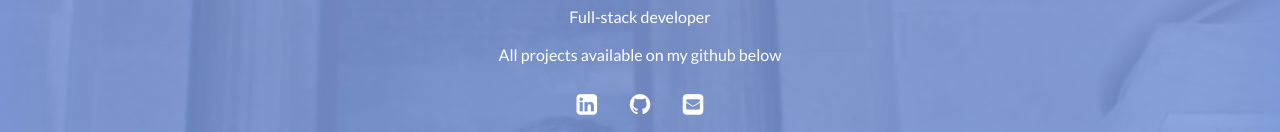
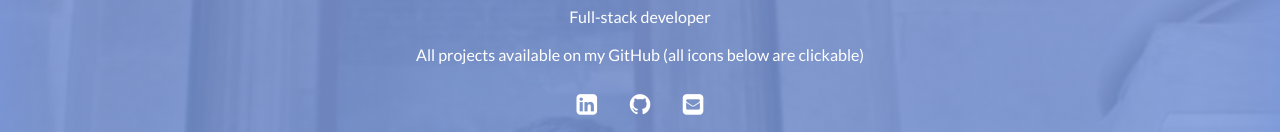
Before and after one commit to kjb0787/my-website, a plain HTML site: page index.html in a window 1280 px wide. Shown: the part 163-295 px from the top of the page. Drawn offline with nearby package versions, Linux system fonts and the light colour scheme.

Commit message:
changed website headline

```diff
--- a/index.html
+++ b/index.html
@@ -30,7 +30,7 @@
     <div class="text-center">
       <h1>I am Yu (Steve) Cao</h1>
       <p>Full-stack developer</p>
-      <p>All projects available on my github below</p>
+      <p>All projects available on my GitHub (all icons below are clickable)</p>
       <p>
         <a class="fa-icon fa-icon-2x" href="https://www.linkedin.com/in/steve7tsao/" title="">
           <i class="fa fa-linkedin-square"></i>
```
